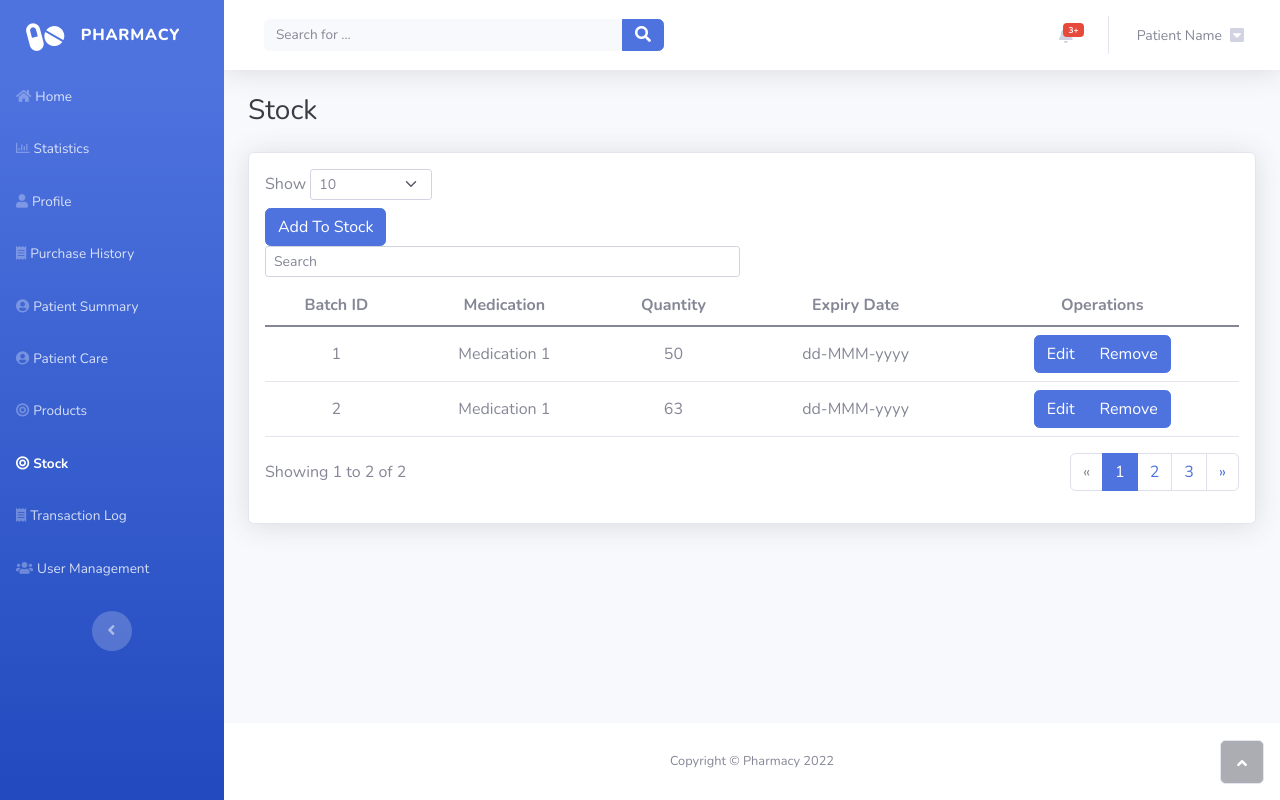
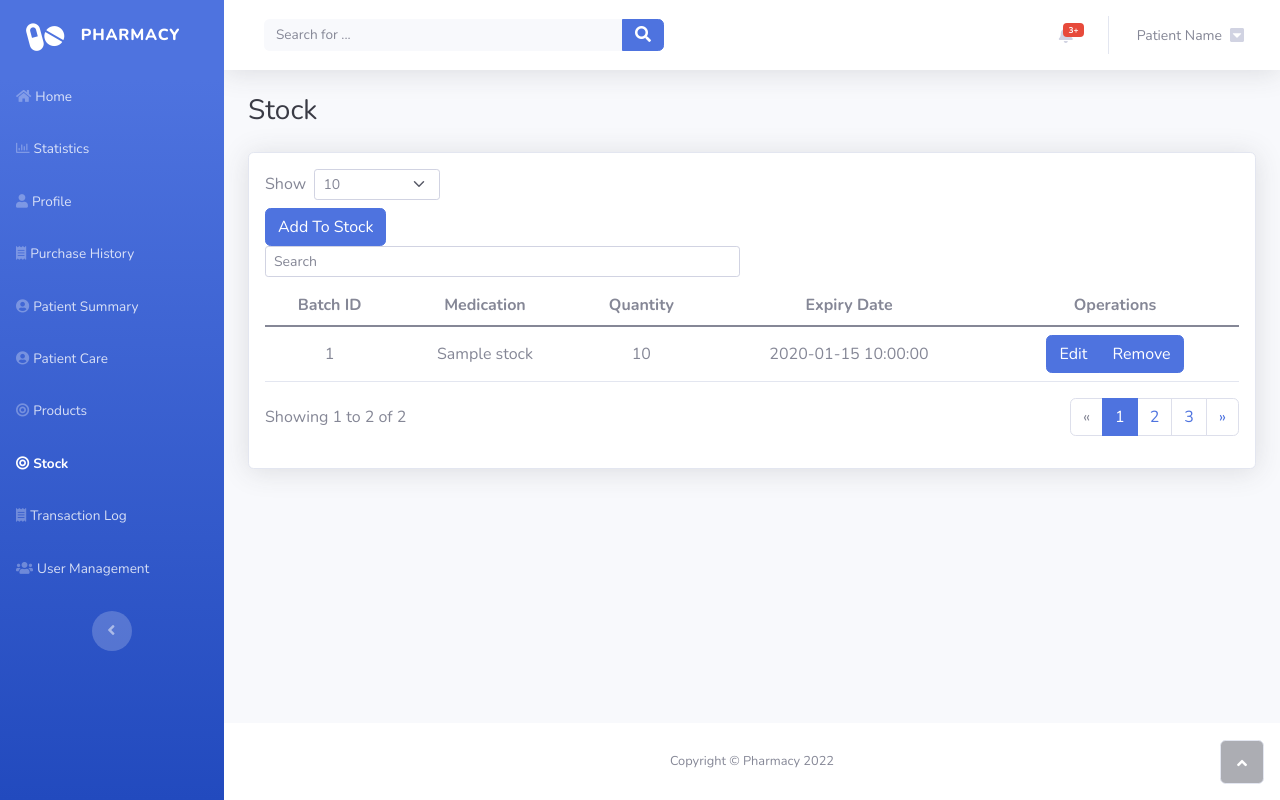
Before and after one commit to geo-fh/pharmacy-management, a PHP site: page /stock.html in a window 1280 px wide. Run offline with PHP 8.4, Linux system fonts and the light colour scheme; tables that the repository leaves empty or names only in its code hold one stand-in row (values such as "Sample post").

Commit message:
Pulled stock from database

```diff
--- a/assets/js/patientinfo.js
+++ b/assets/js/patientinfo.js
@@ -11,7 +11,7 @@ if (this.readyState == 4 && this.status == 200) {
     document.getElementById("city").value = 'Beirut';
     document.getElementById("address").value = info[0].address;
     document.getElementById("nav_name").innerText = info[0].first_name + ' ' + info[0].last_name;
-
+    console.log(info);
 }
 };
 xhttp.open("POST", "assets/php/selectFromPatient.php", true);
--- /dev/null
+++ b/assets/js/stock.js
@@ -0,0 +1,23 @@
+var xhttp = new XMLHttpRequest();
+var stock;
+xhttp.onreadystatechange = function() {
+    if (this.readyState == 4 && this.status == 200) {
+        stock = JSON.parse(this.responseText);
+        populateStock();
+        console.log(stock);
+    }
+};
+xhttp.open("POST", "assets/php/selectAllStock.php", true);
+xhttp.setRequestHeader("Content-type", "application/x-www-form-urlencoded");
+xhttp.send();
+
+function populateStock() {
+    var stockList = document.getElementById('stockList');
+    stockList.innerHTML="";
+    var limit = document.getElementById('selectedLimit').value;
+    console.log(limit);
+    for (let i = 0; i < Math.min(stock.length, limit); i++) {
+        stockList.innerHTML += "<tr><td>" + stock[i].batch_id + "</td><td>" + stock[i].medication_name + "</td><td>" + stock[i].quantity + "</td><td>" + stock[i].expiration_date + "</td><td><div class=\"btn-group\" role=\"group\"><button class=\"btn btn-primary\" type=\"button\">Edit</button><button class=\"btn btn-primary\" type=\"button\">Remove</button></div></td></tr>";
+    }
+    // document.getElementById('dataTable_info').innerText = "Showing " + ;
+}
--- /dev/null
+++ b/assets/php/selectAllStock.php
@@ -0,0 +1,10 @@
+<?php
+
+include 'dbcreds.php';
+
+$dbquery = $con->query("SELECT batch_id, medication_name, quantity, expiration_date FROM stock JOIN medication on stock.medication_id = medication.medication_id");
+$result = mysqli_fetch_all($dbquery, MYSQLI_ASSOC);
+echo json_encode($result);
+mysqli_close($con);
+
+?>
--- a/stock.html
+++ b/stock.html
@@ -101,12 +101,13 @@
                         <div class="card-body">
                             <div class="row">
                                 <div class="col-md-6 text-nowrap">
-                                    <div id="dataTable_length" class="dataTables_length" aria-controls="dataTable"><label class="form-label">Show&nbsp;<select class="d-inline-block form-select form-select-sm">
-                                                <option value="10" selected="">10</option>
-                                                <option value="25">25</option>
-                                                <option value="50">50</option>
-                                                <option value="100">100</option>
-                                            </select>&nbsp;</label></div>
+                                    <div id="dataTable_length" class="dataTables_length" aria-controls="dataTable"><label class="form-label">Show&nbsp;
+                                        <select id="selectedLimit" class="d-inline-block form-select form-select-sm" onchange="populateStock()">
+                                            <option value="10" selected="">10</option>
+                                            <option value="25">25</option>
+                                            <option value="50">50</option>
+                                            <option value="100">100</option>
+                                        </select>&nbsp;</label></div>
                                 </div>
                                 <div class="col-xxl-4 d-xxl-flex justify-content-xxl-end"><button class="btn btn-primary" type="button" data-bs-target="#modal-1" data-bs-toggle="modal">Add To Stock</button>
                                     <div class="modal fade" role="dialog" tabindex="-1" id="modal-1" style="text-align: center;">
@@ -149,25 +150,8 @@
                                             <th>Operations</th>
                                         </tr>
                                     </thead>
-                                    <tbody>
-                                        <tr>
-                                            <td>1</td>
-                                            <td>Medication 1</td>
-                                            <td>50</td>
-                                            <td>dd-MMM-yyyy</td>
-                                            <td>
-                                                <div class="btn-group" role="group"><button class="btn btn-primary" type="button">Edit</button><button class="btn btn-primary" type="button">Remove</button></div>
-                                            </td>
-                                        </tr>
-                                        <tr>
-                                            <td>2</td>
-                                            <td>Medication 1</td>
-                                            <td>63</td>
-                                            <td>dd-MMM-yyyy</td>
-                                            <td>
-                                                <div class="btn-group" role="group"><button class="btn btn-primary" type="button">Edit</button><button class="btn btn-primary" type="button">Remove</button></div>
-                                            </td>
-                                        </tr>
+                                    <tbody id="stockList">
+                                        <!-- This gets filled by JavaScript -->
                                     </tbody>
                                 </table>
                             </div>
@@ -205,6 +189,7 @@
     <script src="https://unpkg.com/swiper/swiper-bundle.min.js"></script>
     <script src="assets/js/Portfolio-with-Category-switcher.js"></script>
     <script src="assets/js/theme.js"></script>
+    <script src="assets/js/stock.js"></script>
 </body>
 
 </html>
```
Also changed, not shown: assets/js/login.js (+3 -13 lines), assets/php/login.php (+1 -8 lines).
